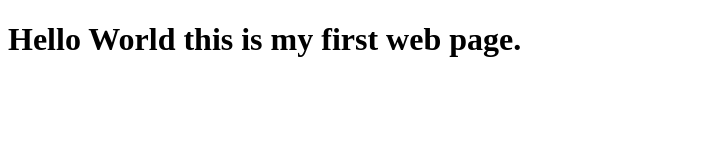
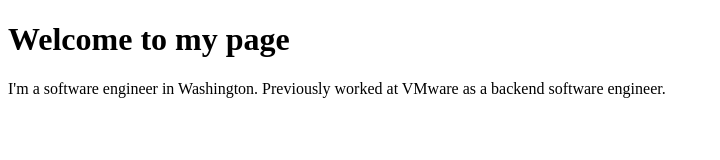
Before and after one commit to phoang7/philliphoang.github.io, a plain HTML site: page index.html in a window 1280 px wide. Shown: the whole page, without its empty margins (0-720 px from the left). Drawn offline with Linux system fonts and the light colour scheme.

Commit message:
small changes

```diff
--- a/index.html
+++ b/index.html
@@ -4,9 +4,10 @@
     <meta charset="UTF-8">
     <meta http-equiv="X-UA-Compatible" content="IE=edge">
     <meta name="viewport" content="width=device-width, initial-scale=1.0">
-    <title>GFG</title>
+    <title>Phillip Hoang - Software Engineer</title>
 </head>
 <body>
-    <h1>Hello World this is my first web page.</h1>
+    <h1>Welcome to my page</h1>
+    <p>I'm a software engineer in Washington. Previously worked at VMware as a backend software engineer.</p>
 </body>
 </html>
```
